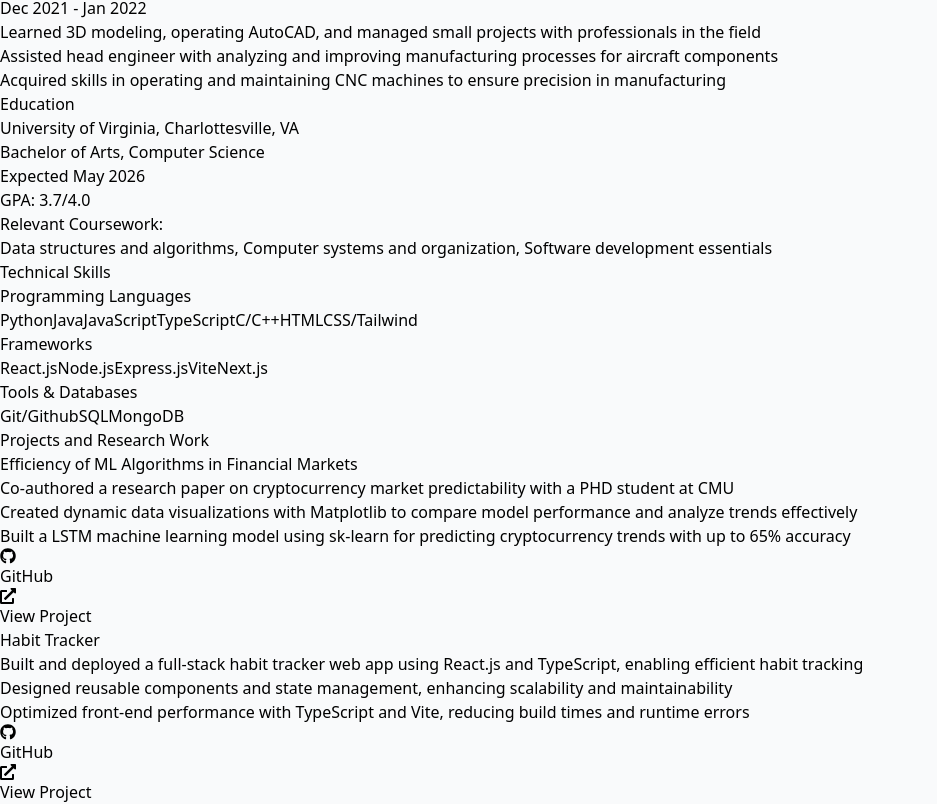
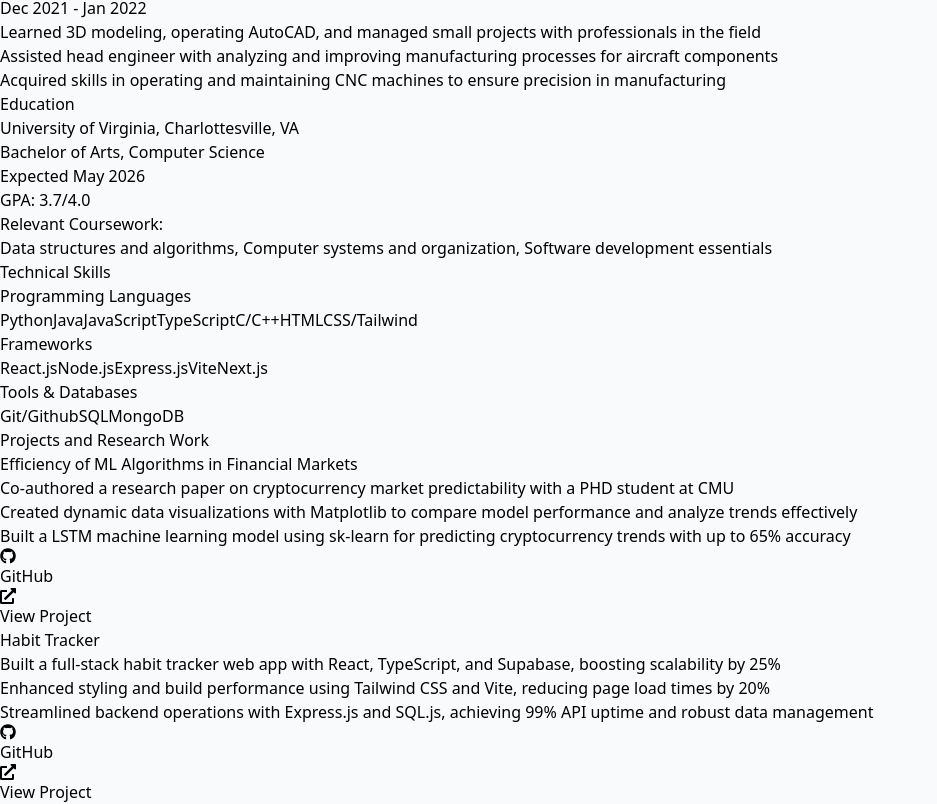
Before and after one commit to harivansh-afk/Resume-website, a React (Vite) app: page / in a window 1280 px wide. Shown: the part 1111-1915 px from the top of the page, without its empty margins (0-937 px from the left). Built offline with nearby package versions, Linux system fonts and the light colour scheme; the HTML template or start-up script is replaced by a standard one.

Commit message:
Changed habit tracker description

```diff
--- a/src/components/Projects.jsx
+++ b/src/components/Projects.jsx
@@ -66,9 +66,9 @@
     {
       title: "Habit Tracker",
       description: [
-        "Built and deployed a full-stack habit tracker web app using React.js and TypeScript, enabling efficient habit tracking",
-        "Designed reusable components and state management, enhancing scalability and maintainability",
-        "Optimized front-end performance with TypeScript and Vite, reducing build times and runtime errors"
+        "Built a full-stack habit tracker web app with React, TypeScript, and Supabase, boosting scalability by 25%",
+        "Enhanced styling and build performance using Tailwind CSS and Vite, reducing page load times by 20%",
+        "Streamlined backend operations with Express.js and SQL.js, achieving 99% API uptime and robust data management"
       ],
       github: "https://github.com/harivansh-afk/Habit-Tracker",
       demo: "https://habit-tracker-2-eta.vercel.app/"
```
